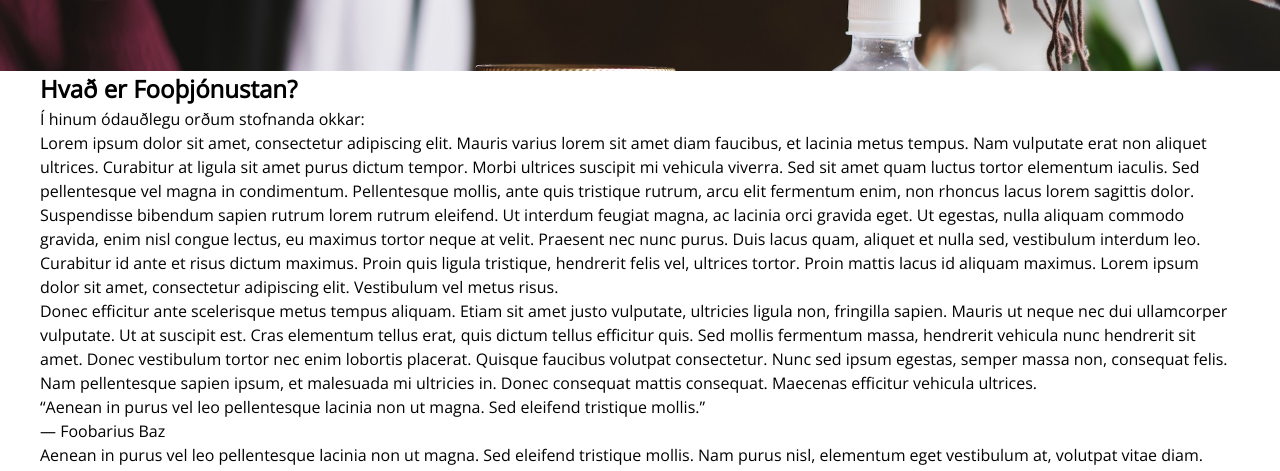
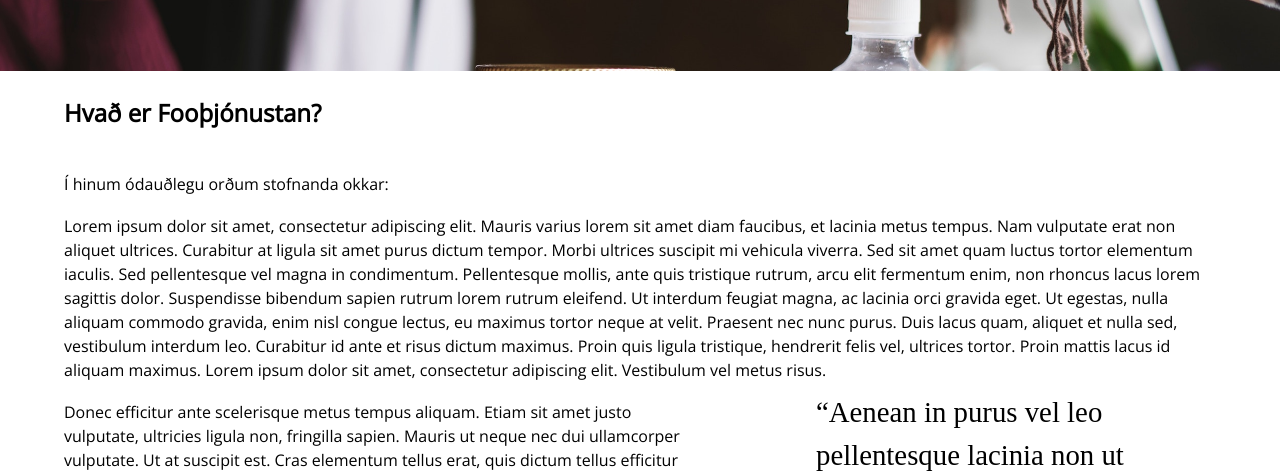
Before and after one commit to hfg7/Verkefni7, a plain HTML site: page um.html in a window 1280 px wide. Shown: the part 329-800 px from the top of the page. Drawn offline with nearby package versions, Linux system fonts and the light colour scheme.

Commit message:
mótun á texta í um nánast lokið þarf bara að breyta font

```diff
--- a/scss/text.scss
+++ b/scss/text.scss
@@ -6,3 +6,31 @@
   }
 
 }
+.Texti{
+   margin: 1.5rem;
+       p{
+      padding-bottom: 9px;
+      padding-top: 9px;
+     }
+     &__titill{
+       padding-bottom:2rem;
+
+     }
+     &__segdin-heild{
+       display: flex;
+     }
+     &__segdin-heild p{
+       max-width: 40rem;
+     }
+     &__segdin{
+       padding-left: 7rem;
+       padding-right: 2rem;
+       padding-bottom: 4rem;
+       max-width: 70rem;
+       margin: auto;
+     }
+     &__segdin q{
+       font-size: 1.8rem;
+       font-family: open-sans;
+ }
+}
--- a/um.html
+++ b/um.html
@@ -34,17 +34,17 @@
     </header>
 
     <main>
-    <div class="Texti_heild">
-      <div class="Texti_titill">
+    <div class="Texti">
+      <div class="Texti__titill">
         <h2>Hvað er Fooþjónustan?</h2>
       </div>
       <p>Í hinum ódauðlegu orðum stofnanda okkar:</p>
       <p>Lorem ipsum dolor sit amet, consectetur adipiscing elit. Mauris varius lorem sit amet diam faucibus, et lacinia metus tempus. Nam vulputate erat non aliquet ultrices. Curabitur at ligula sit amet purus dictum tempor. Morbi ultrices suscipit mi vehicula viverra. Sed sit amet quam luctus tortor elementum iaculis. Sed pellentesque vel magna in condimentum. Pellentesque mollis, ante quis tristique rutrum, arcu elit fermentum enim, non rhoncus lacus lorem sagittis dolor. Suspendisse bibendum sapien rutrum lorem rutrum eleifend. Ut interdum feugiat magna, ac lacinia orci gravida eget. Ut egestas, nulla aliquam commodo gravida, enim nisl congue lectus, eu maximus tortor neque at velit. Praesent nec nunc purus. Duis lacus quam, aliquet et nulla sed, vestibulum interdum leo. Curabitur id ante et risus dictum maximus. Proin quis ligula tristique, hendrerit felis vel, ultrices tortor. Proin mattis lacus id aliquam maximus. Lorem ipsum dolor sit amet, consectetur adipiscing elit. Vestibulum vel metus risus.
       </p>
-      <div class="Texti_segdin_heild">
+      <div class="Texti__segdin-heild">
         <p>Donec efficitur ante scelerisque metus tempus aliquam. Etiam sit amet justo vulputate, ultricies ligula non, fringilla sapien. Mauris ut neque nec dui ullamcorper vulputate. Ut at suscipit est. Cras elementum tellus erat, quis dictum tellus efficitur quis. Sed mollis fermentum massa, hendrerit vehicula nunc hendrerit sit amet. Donec vestibulum tortor nec enim lobortis placerat. Quisque faucibus volutpat consectetur. Nunc sed ipsum egestas, semper massa non, consequat felis. Nam pellentesque sapien ipsum, et malesuada mi ultricies in. Donec consequat mattis consequat. Maecenas efficitur vehicula ultrices.
         </p>
-        <div class="Texti_segdin">
+        <div class="Texti__segdin">
           <q>Aenean in purus vel leo pellentesque lacinia non ut magna. Sed eleifend tristique mollis.</q>
           <p>— Foobarius Baz</p>
         </div>
```
Also changed, not shown: styles.css.
